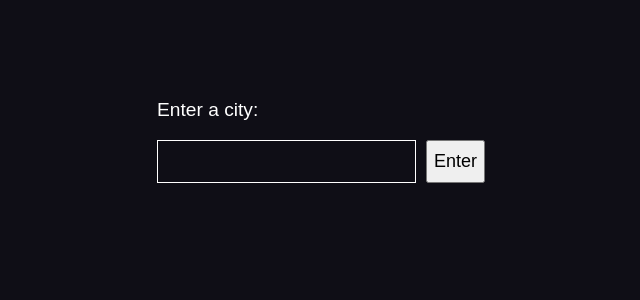
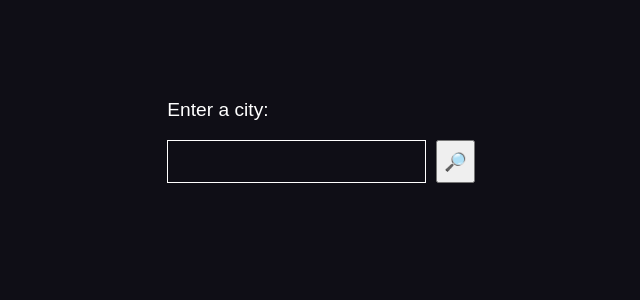
Before and after one commit to saskiabt/react-weather-app2, a React (Create React App) app: page / in a window 1280 px wide. Shown: the top 300 px of the page, without its empty margins (319-959 px from the left). Built offline with nearby package versions, Linux system fonts and the light colour scheme; a web font is replaced by a local one.

Commit message:
changed search button to search icon

```diff
--- a/src/components/Form.jsx
+++ b/src/components/Form.jsx
@@ -73,7 +73,7 @@ function Form({ setSelectedData, setIsLoaded }) {
           value={location}
         />
         <button className="submit" type="button" onClick={requestData}>
-          Enter
+          🔎
         </button>
       </div>
     </form>
```
